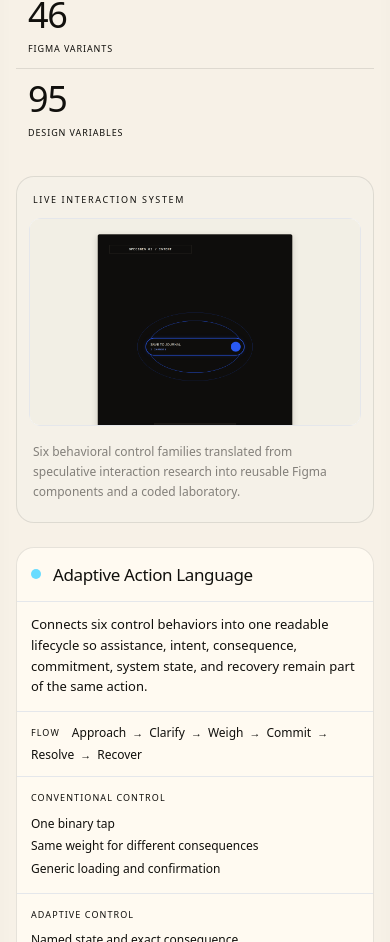
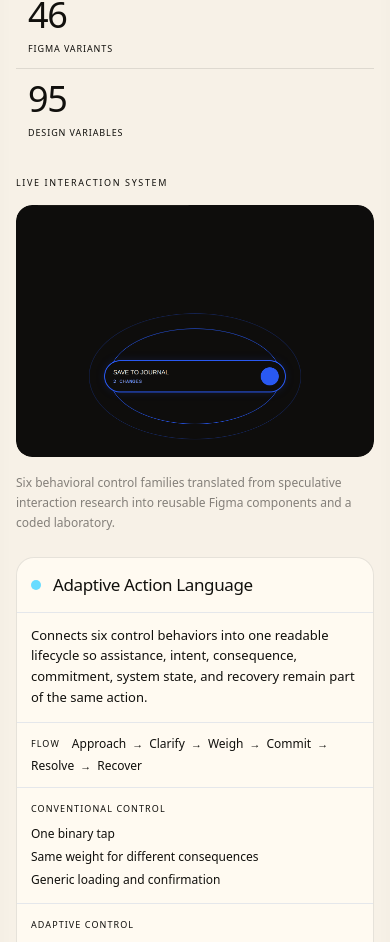
Before and after one commit to amydojo/undone, a React (Vite) app: page / in a window 390 px wide. Shown: the part 1026-1968 px from the top of the page. Built offline with nearby package versions, Linux system fonts and the light colour scheme.

Commit message:
Refine featured case heroes to seamless media

```diff
--- a/src/components/portfolio/OverviewVisualPlate.jsx
+++ b/src/components/portfolio/OverviewVisualPlate.jsx
@@ -6,10 +6,14 @@ const LIVE_HERO_BY_SLUG = {
   "interface-behavior-lab": {
     src: "/overview/interface-behavior-lab-live.png",
     alt: "Interface Behavior Lab Intent specimen in its revealed state, showing the adaptive action, assistance field, and current-state readout.",
+    scale: 1.5,
+    position: "center 45%",
   },
   "type-archive": {
     src: "/overview/type-archive-live.png",
     alt: "Type Archive decision receipt showing the final typography system and the signals preserved with the choice.",
+    scale: 1.04,
+    position: "center center",
   },
 };
 
@@ -26,7 +30,6 @@ function resolveVisual(visual, slug) {
         ...hero,
         role: "primary",
         fit: "cover",
-        position: "center center",
       },
     ],
   };
@@ -77,7 +80,9 @@ function getSideBySideHeight(display, width) {
 }
 
 function getImageFrameClass({ layout, role, isSideBySide, display }) {
-  if (display === "caseHeroSingle") return "aspect-[1.6/1]";
+  if (display === "caseHeroSingle") {
+    return "aspect-[1.42/1] sm:aspect-[1.5/1] lg:aspect-[1.6/1]";
+  }
   if (display === "behaviorSplit" && !isSideBySide) return role === "primary" ? "aspect-[1.95/1]" : "aspect-[1.55/1]";
   if (display === "typeArchiveSplit" && !isSideBySide) return role === "primary" ? "aspect-[1.7/1]" : "aspect-[1.5/1]";
   if (layout === "single") {
@@ -118,6 +123,7 @@ function getImageStyle(image, visual) {
       image.position ??
       visual.position ??
       getDefaultPosition({ role: image.role, display: visual.display }),
+    transform: image.scale ? `scale(${image.scale})` : undefined,
   };
 }
 
@@ -169,26 +175,39 @@ export default function OverviewVisualPlate({ visual, slug, variant = "canvas" }
   const isSideBySide = isSplit && compositionWidth !== null && compositionWidth >= getSplitThreshold(display);
   const sideBySideHeight = isSideBySide ? getSideBySideHeight(display, compositionWidth) : undefined;
 
+  const sectionClassName = isCanvas
+    ? cx(
+        "border-t border-[#11100d]/8",
+        isFeatureCase ? "px-5 py-10 sm:px-6 xl:px-10 xl:py-14" : "px-5 py-10 xl:px-10 xl:py-14"
+      )
+    : "";
+
   return (
-    <section className={isCanvas ? "border-t border-[#11100d]/8 px-5 py-10 xl:px-10 xl:py-14" : ""}>
-      <div className={cx(
-        "overflow-hidden rounded-[18px] border border-[#11100d]/10 lg:rounded-[20px]",
-        isFeatureCase ? "bg-[#f5f1e8]" : "bg-[#fffdf8]"
-      )}>
+    <section className={sectionClassName}>
+      <div
+        className={cx(
+          isFeatureCase
+            ? "overflow-visible bg-transparent"
+            : "overflow-hidden rounded-[18px] border border-[#11100d]/10 bg-[#fffdf8] lg:rounded-[20px]"
+        )}
+      >
         {resolvedVisual.label && (
-          <div className={cx(
-            "text-[9px] uppercase tracking-[0.18em] text-[#11100d]/36",
-            isFeatureCase ? "px-4 pt-4 sm:px-5 sm:pt-5 lg:px-7 lg:pt-7" : "px-4 pt-4 sm:px-5 sm:pt-5 lg:px-6 lg:pt-6"
-          )}>
+          <div
+            className={cx(
+              "text-[9px] uppercase tracking-[0.18em] text-[#11100d]/36",
+              isFeatureCase ? "px-0 pb-4 sm:pb-5" : "px-4 pt-4 sm:px-5 sm:pt-5 lg:px-6 lg:pt-6"
+            )}
+          >
             {resolvedVisual.label}
           </div>
         )}
+
         <div
           ref={compositionRef}
           className={cx(
             "grid min-w-0 overflow-hidden",
             isFeatureCase
-              ? "mx-3 mt-3 rounded-[12px] bg-[#f7f4ec] sm:mx-4 sm:mt-4 lg:mx-7"
+              ? "m-0 grid-cols-1 rounded-[16px] bg-transparent lg:rounded-[20px]"
               : "mx-3 mt-3 bg-white sm:mx-4 sm:mt-4 lg:mx-5",
             isSideBySide
               ? cx(isFeatureCase ? "gap-3 lg:gap-4" : "gap-4", getSplitGridClass(slug))
@@ -201,7 +220,9 @@ export default function OverviewVisualPlate({ visual, slug, variant = "canvas" }
               key={image.src}
               className={cx(
                 "min-w-0 overflow-hidden",
-                isFeatureCase && "rounded-[10px] border border-[#11100d]/8 bg-white shadow-[0_18px_45px_rgba(17,16,13,0.08)]",
+                isFeatureCase
+                  ? "rounded-[16px] bg-transparent sm:rounded-[18px] lg:rounded-[20px]"
+                  : "",
                 getImageFrameClass({ layout, role: image.role, isSideBySide, display })
               )}
             >
@@ -209,17 +230,25 @@ export default function OverviewVisualPlate({ visual, slug, variant = "canvas" }
                 src={resolvePublicSrc(image.src)}
                 alt={image.alt ?? ""}
                 loading="lazy"
-                className="h-full w-full"
+                className={cx(
+                  "h-full w-full",
+                  isFeatureCase && "transition-transform duration-500 ease-out"
+                )}
                 style={getImageStyle(image, { ...resolvedVisual, layout, display, isSideBySide })}
               />
             </figure>
           ))}
         </div>
+
         {resolvedVisual.caption && (
-          <p className={cx(
-            "text-[12px] leading-5 text-[#11100d]/50",
-            isFeatureCase ? "px-4 pb-5 pt-4 sm:px-5 sm:pb-6 lg:px-7 lg:pb-7" : "px-4 pb-4 pt-3 sm:px-5 sm:pb-5 lg:px-6 lg:pb-6"
-          )}>
+          <p
+            className={cx(
+              "text-[12px] leading-5 text-[#11100d]/50",
+              isFeatureCase
+                ? "m-0 max-w-[760px] px-0 pb-0 pt-4 sm:pt-5"
+                : "px-4 pb-4 pt-3 sm:px-5 sm:pb-5 lg:px-6 lg:pb-6"
+            )}
+          >
             {resolvedVisual.caption}
           </p>
         )}
```
